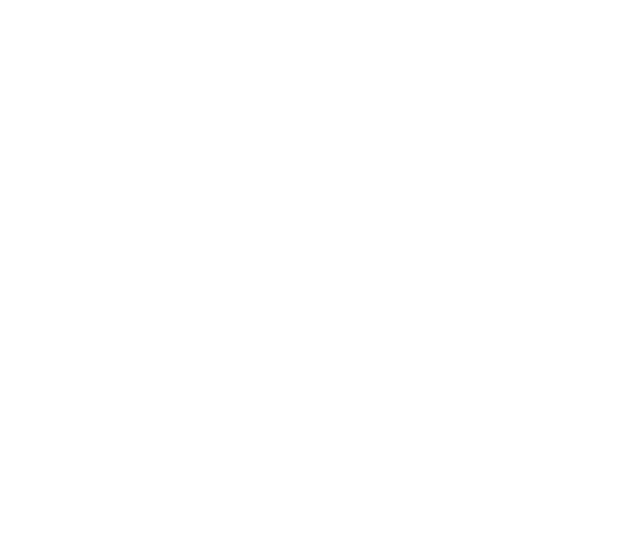
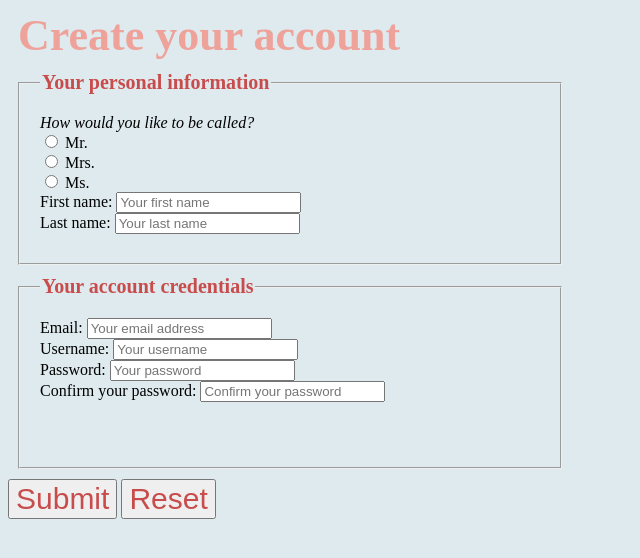
Before and after one commit to elahekhosravii/web-dev, a plain HTML site: page baustein2_forms/register_form.html in a window 1280 px wide. Shown: the whole page, without its empty margins (0-640 px from the left). Drawn offline with Linux system fonts and the light colour scheme.

Commit message:
adding reg. form, information check still missing

```diff
--- a/baustein2_forms/register_form.html
+++ b/baustein2_forms/register_form.html
@@ -4,9 +4,118 @@
     <meta charset="UTF-8">
     <meta http-equiv="X-UA-Compatible" content="IE=edge">
     <meta name="viewport" content="width=device-width, initial-scale=1.0">
-    <title>Document</title>
+    <title>Register Formular</title>
+
+    <style>
+
+        /*
+        Color Palette:
+            HEX: #deeaee
+            HEX: #b1cbbb
+            HEX: #eea29a
+            HEX: #c94c4c
+
+        */
+
+        body {
+            background-color:  #deeaee;
+        }
+
+        /* selecting by element */
+        h1 {
+            margin: 10px;
+            color: #eea29a;
+            font-size: 44px;
+        }
+
+        /* selecting by element */
+        legend {
+            color: #c94c4c;
+            font-size: 20px;
+        }
+
+        /* selecting by id attribute */
+        #btn {
+            color: #c94c4c;
+            font-size: 30px;
+        }
+
+        fieldset {
+            width: 500px;
+            height: 150px;
+            margin: 10px;
+            padding: 20px;
+        }
+    </style>
 </head>
+ <!--
+    a. ErstellenSieeinRegistrierungsformular-beiderRegistrierung sind (zumindest) folgende Daten anzugeben:
+        i. Anrede
+        ii. Vorname
+        iii. Nachname
+        iv. E-Mail-Adresse
+        v. Username
+        vi. Passwort (muss 2x eingegeben werden)
+        b. ÜberprüfenSiealleeingegebenenDatenclientseitig(mit speziellen HTML5 Tags voreinschränken).
+-->
+
 <body>
+    <h1>Create your account</h1>
 
+    <form action="/action_page.php" target="_blank" method="post">
+        <div>
+            <fieldset>
+                <legend><strong>Your personal information</strong></legend>
+                <div>
+                    <em>How would you like to be called?</em><br>
+
+                    <input type="radio" id="address_mr" name="form_of_address">
+                    <label for="address_mr">Mr.</label><br>
+
+                    <input type="radio" id="address_mrs" name="form_of_address">
+                    <label for="address_mrs">Mrs.</label><br>
+
+                    <input type="radio" id="address_ms" name="form_of_address">
+                    <label for="address_ms">Ms.</label><br>
+                </div>
+                <div>
+                    <label for="fname">First name:</label>
+                    <input type="text" id="fname" name="fname" placeholder="Your first name"/><br>
+
+                    <label for="lname">Last name:</label>
+                    <input type="text" id="lname" name="lname" placeholder="Your last name"/><br>
+                </div>
+            </fieldset>
+            <fieldset>
+                <legend><strong>Your account credentials</strong></legend>
+                <div>
+                    <label for="email_address">Email:</label>
+                    <input type="text" id="email_address" name="email_address" placeholder="Your email address"><br>
+
+                    <label for="new_username">Username:</label>
+                    <input type="text" id="new_username" name="new_username" placeholder="Your username"><br>
+
+                    <label for="password">Password:</label>
+                    <input type="password" id="password" name="password" placeholder="Your password"/><br>
+                    <label for="password_repeated">Confirm your password:</label>
+                    <input type="password" id="password_repeated" name="password_repeated" placeholder="Confirm your password"/><br>
+                </div>
+            </fieldset>
+
+
+        <div>
+            <!-- Submit should open a new page! Why is it not working? -->
+            <input type="submit" id="btn" name="btnSubmit" value="Submit"/>
+            <input type="reset" id="btn" name="btnReset" value="Reset"/>
+        </div>
+        </div>
+
+
+
+
+        <!-- TODO: Uberpruefung der Daten!! -->
+
+
+    </form>
 </body>
 </html>
```
Also changed, not shown: baustein2_forms/login_form.html (+3 -1 lines), 2 other files.
